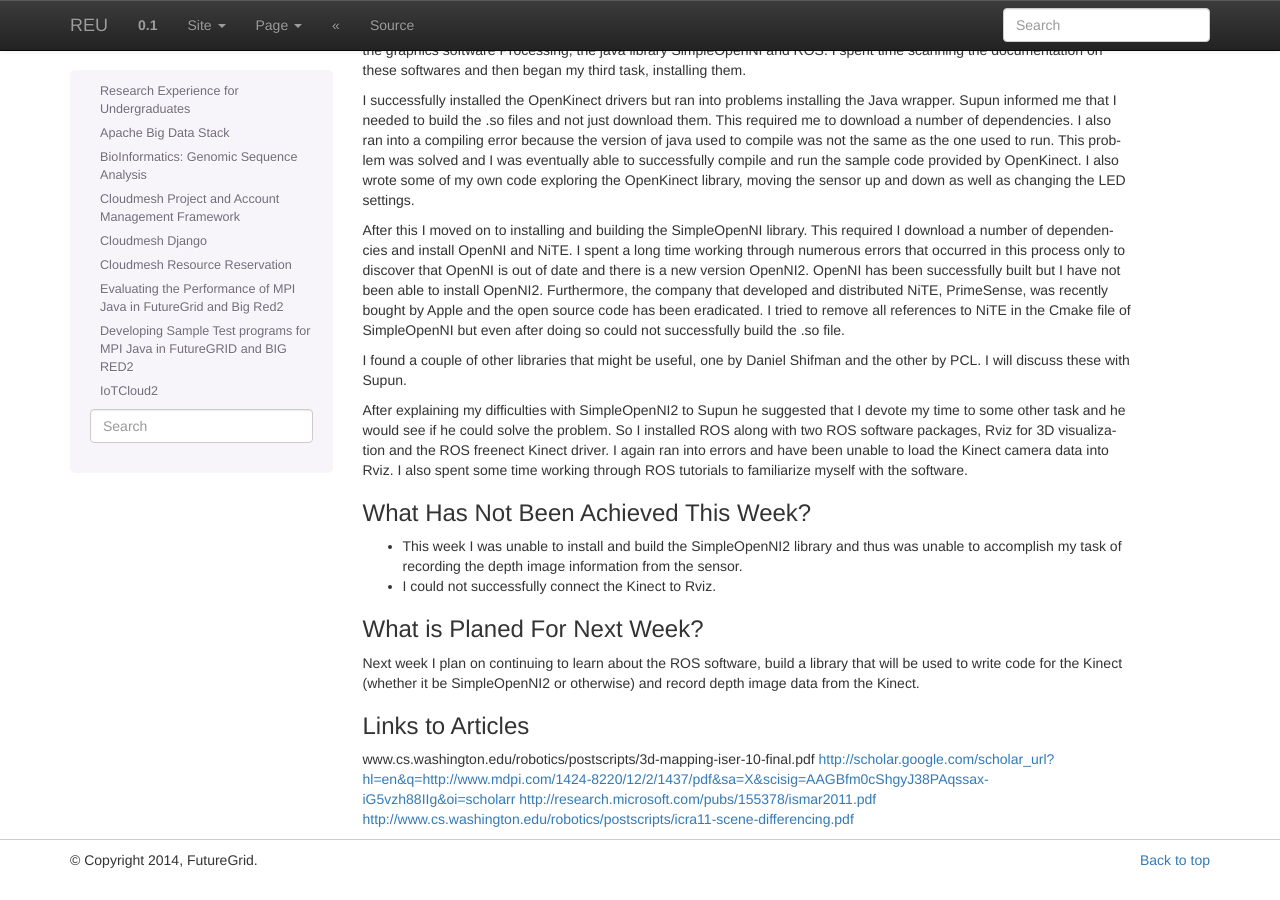
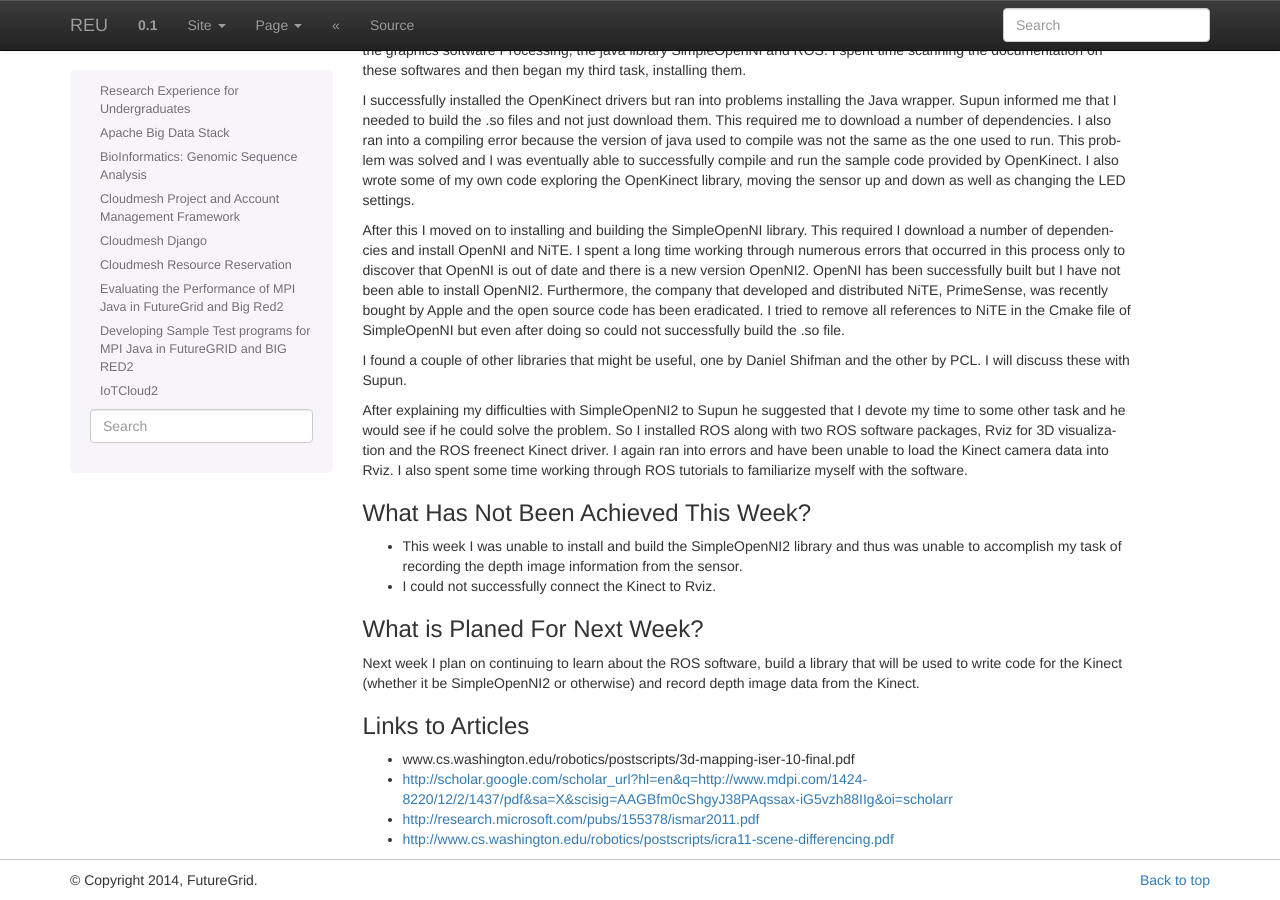
Before and after one commit to cloudmesh-project/reu-2014, a Sphinx documentation site: the page built from doc/source/projects/robotics.rst, in a window 1280 px wide and 900 px high, scrolled down 854 px. Built offline with Sphinx 7.4.7, drawn with Linux system fonts in a browser that asks for light colours.

```diff
--- a/doc/source/projects/robotics.rst
+++ b/doc/source/projects/robotics.rst
@@ -67,7 +67,7 @@ Next week I plan on continuing to learn about the ROS software, build a library
 
 Links to Articles
 ^^^^^^^^^^^^^^^^^^^^^^^^^^^^^^^^^^^^^^^^^^^^^^^^^^^^^^^^^^^^^^^^^^^^^^^
-www.cs.washington.edu/robotics/postscripts/3d-mapping-iser-10-final.pdf
-http://scholar.google.com/scholar_url?hl=en&q=http://www.mdpi.com/1424-8220/12/2/1437/pdf&sa=X&scisig=AAGBfm0cShgyJ38PAqssax-iG5vzh88IIg&oi=scholarr
-http://research.microsoft.com/pubs/155378/ismar2011.pdf
-http://www.cs.washington.edu/robotics/postscripts/icra11-scene-differencing.pdf
+* www.cs.washington.edu/robotics/postscripts/3d-mapping-iser-10-final.pdf
+* http://scholar.google.com/scholar_url?hl=en&q=http://www.mdpi.com/1424-8220/12/2/1437/pdf&sa=X&scisig=AAGBfm0cShgyJ38PAqssax-iG5vzh88IIg&oi=scholarr
+* http://research.microsoft.com/pubs/155378/ismar2011.pdf
+* http://www.cs.washington.edu/robotics/postscripts/icra11-scene-differencing.pdf
```
